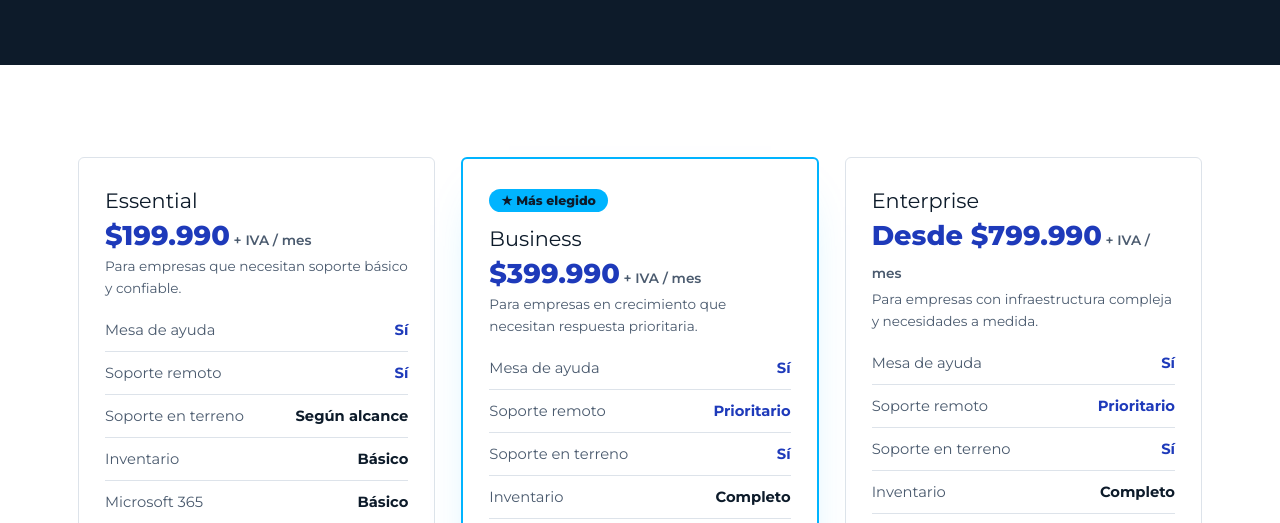
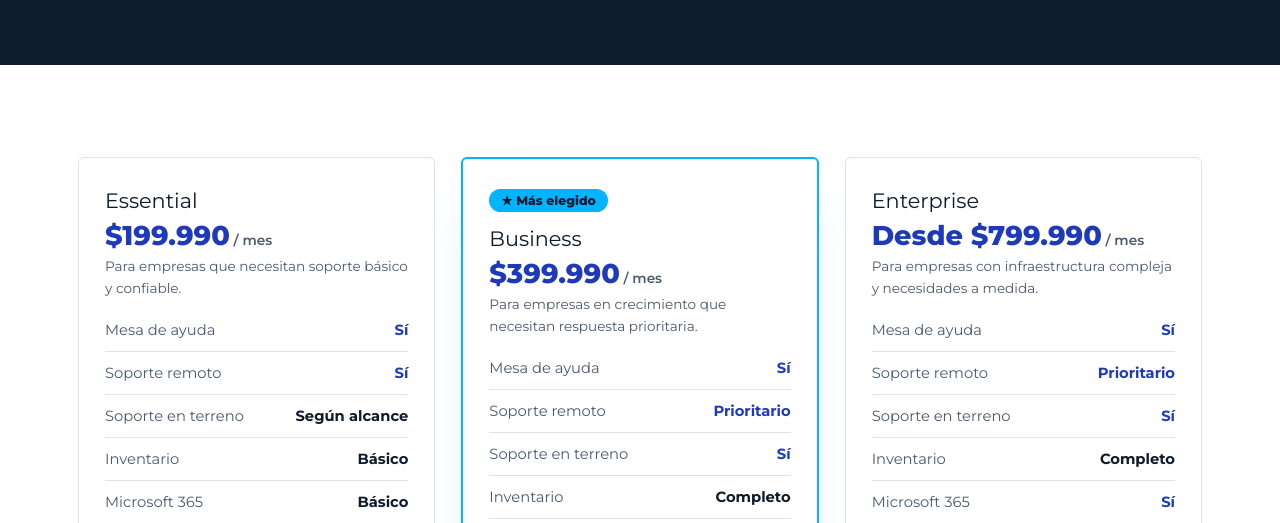
Before and after one commit to Kayn0st/novabyte-web, a plain HTML site: page planes.html in a window 1280 px wide. Shown: the part 259-782 px from the top of the page. Drawn offline with Linux system fonts and the light colour scheme.

Commit message:
Update planes.html

```diff
--- a/planes.html
+++ b/planes.html
@@ -50,7 +50,7 @@
 
       <div class="plan-card">
         <div class="plan-name">Essential</div>
-        <div class="plan-price">$199.990<span> + IVA / mes</span></div>
+        <div class="plan-price">$199.990<span> / mes</span></div>
         <p class="plan-note">Para empresas que necesitan soporte básico y confiable.</p>
         <ul class="plan-features">
           <li><span class="feat-label">Mesa de ayuda</span><span class="feat-value feat-yes">Sí</span></li>
@@ -70,7 +70,7 @@
       <div class="plan-card featured">
         <span class="plan-badge">★ Más elegido</span>
         <div class="plan-name">Business</div>
-        <div class="plan-price">$399.990<span> + IVA / mes</span></div>
+        <div class="plan-price">$399.990<span> / mes</span></div>
         <p class="plan-note">Para empresas en crecimiento que necesitan respuesta prioritaria.</p>
         <ul class="plan-features">
           <li><span class="feat-label">Mesa de ayuda</span><span class="feat-value feat-yes">Sí</span></li>
@@ -89,7 +89,7 @@
 
       <div class="plan-card">
         <div class="plan-name">Enterprise</div>
-        <div class="plan-price">Desde $799.990<span> + IVA / mes</span></div>
+        <div class="plan-price">Desde $799.990<span> / mes</span></div>
         <p class="plan-note">Para empresas con infraestructura compleja y necesidades a medida.</p>
         <ul class="plan-features">
           <li><span class="feat-label">Mesa de ayuda</span><span class="feat-value feat-yes">Sí</span></li>
```
